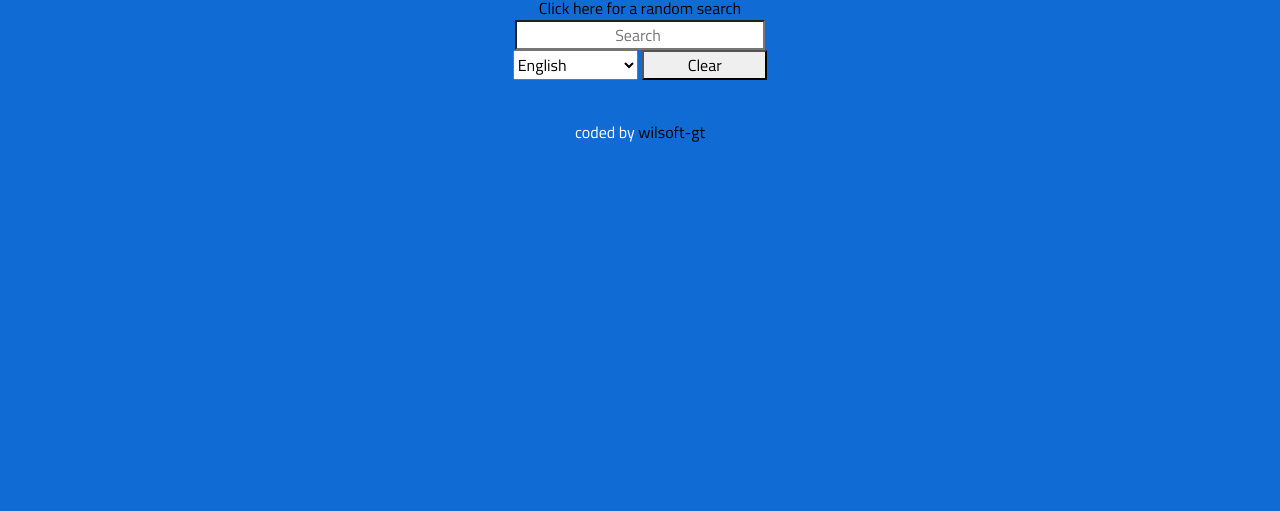
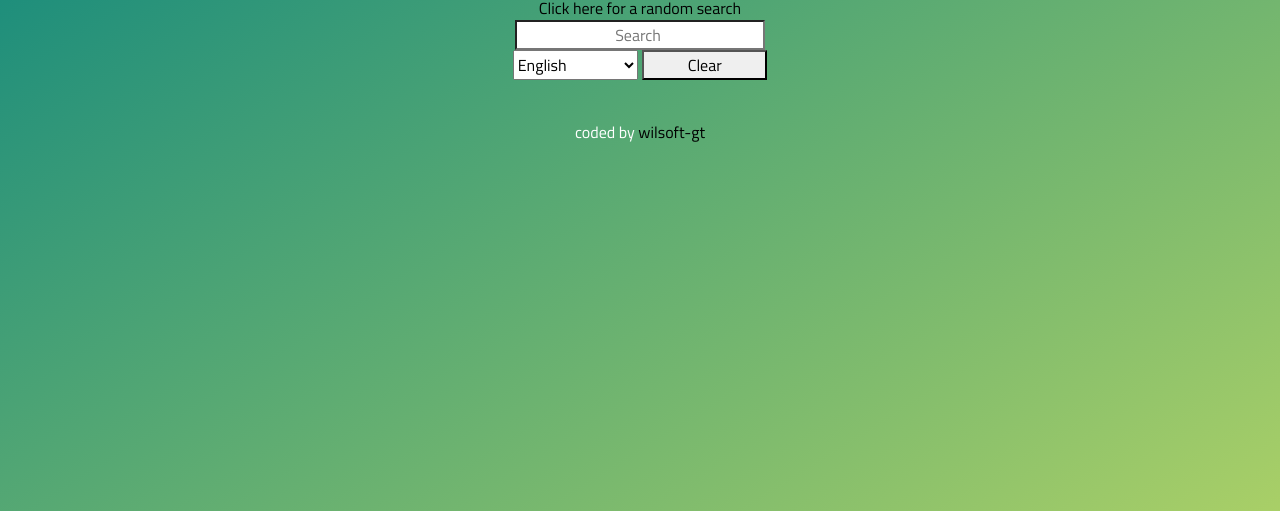
Before and after one commit to wilsoft-gt/wikipediaviewer, a plain HTML site: page index.html in a window 1280 px wide. Shown: the part 289-800 px from the top of the page. Drawn offline with nearby package versions, Linux system fonts and the light colour scheme; a web font is replaced by a local one.

Commit message:
background-fixed

```diff
--- a/css/style.css
+++ b/css/style.css
@@ -12,7 +12,9 @@ h1, strong {
 }
 
 body {
-    background-color: rgb(16, 108, 212);
+    background-repeat: no-repeat;
+    background-attachment: fixed;
+    background: linear-gradient(to top left, rgb(169,207,103), rgb(0,128,128));
     color: white;
 }
 
--- a/index.html
+++ b/index.html
@@ -10,7 +10,7 @@
     <link href="https://fonts.googleapis.com/css?family=Asar|Titillium+Web" rel="stylesheet">
     <title>Wikipedia</title>
 </head>
-<head>
+<body>
     <div class="main">
         <div class="searchtools margintop pagination-centered" id="searchtools">
             <h1 id="title">Wikipedia Viewer</h1>
```
